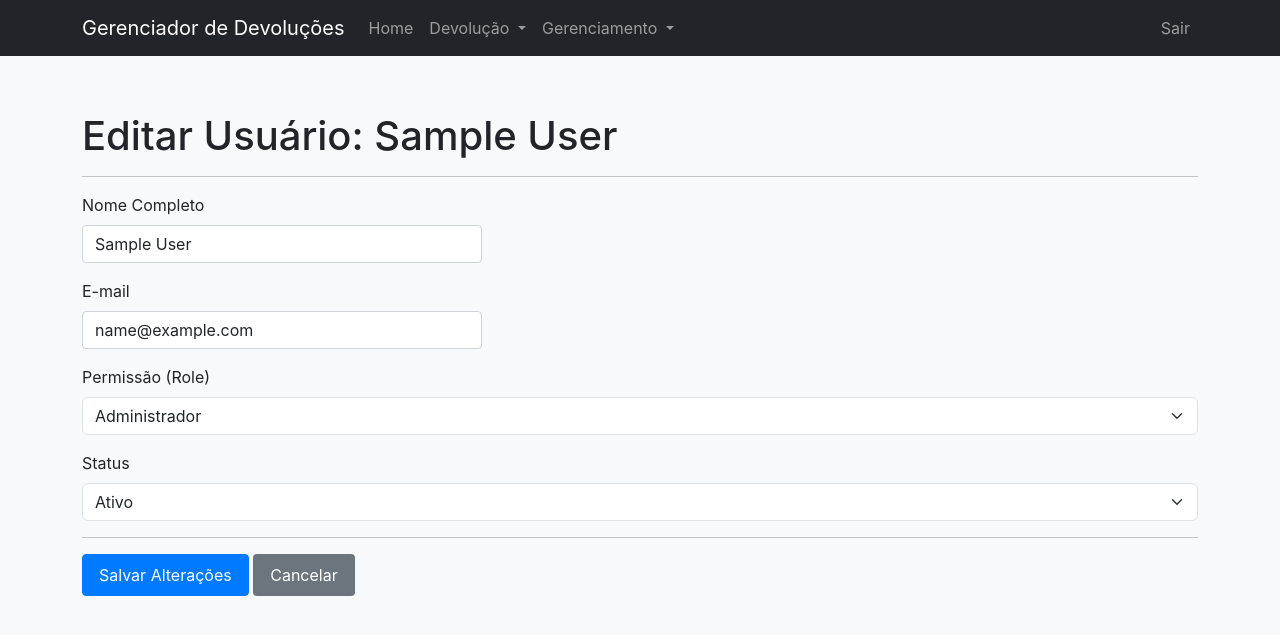
After one commit to marcoandrade1123/gerenciador_devolucoes, a Flask app: page /admin/user/1/edit in a window 1280 px wide. The commit adds this page. Shown: the top 635 px of the page. Run offline with Flask 3, Linux system fonts and the light colour scheme; a user stored in the database is signed in; tables that the repository leaves empty hold one stand-in row (values such as "Sample post").

Commit message:
Feat: Implementa a edicao de usuarios para admin

```diff
--- a/app/forms.py
+++ b/app/forms.py
@@ -19,7 +19,7 @@ class LoginForm(FlaskForm):
     submit = SubmitField('Entrar')
 
 # --- NOVO FORMULÁRIO DE EDIÇÃO DE USUÁRIO ---
-class EditUserForm(object):
+class EditUserForm(FlaskForm):
     """
     Formulário para um administrador editar os dados de um usuário.
     """
--- a/app/routes.py
+++ b/app/routes.py
@@ -1,7 +1,7 @@
 from flask import render_template, redirect, url_for, flash
 from flask_login import login_user, logout_user, current_user, login_required
 from app import app, db
-from app.forms import LoginForm
+from app.forms import LoginForm, EditUserForm
 from app.models import User
 from functools import wraps
 
@@ -54,3 +54,44 @@ def admin_users():
     # Busca todos os usuários no banco de dados, ordenados pelo nome
     users = User.query.order_by(User.name).all()
     return render_template('admin_users.html', title='Gerenciamento de Usuários', users=users)
+
+# --- NOVA ROTA DE EDIÇÃO DE USUÁRIO ---
+@app.route('/admin/user/<int:user_id>/edit', methods=['GET', 'POST'])
+@login_required
+@admin_required
+def edit_user(user_id):
+    # Busca o usuário no banco de dados pelo ID fornecido na URL.
+    # O .first_or_404() é um atalho útil: se não encontrar o usuário, ele
+    # automaticamente retorna uma página de erro 404 (Not Found).
+    user = User.query.get_or_404(user_id)
+
+    # Instancia o formulário, passando o e-mail original do usuário
+    # para a lógica de validação personalizada que criamos.
+    form = EditUserForm(original_email=user.email)
+
+    # --- LÓGICA PARA QUANDO O FORMULÁRIO É ENVIADO (MÉTODO POST) ---
+    if form.validate_on_submit():
+        # Atualiza os dados do objeto 'user' com os dados que vieram do formulário
+        user.name = form.name.data
+        user.email = form.email.data
+        user.role = form.role.data
+        user.is_active = form.is_active.data
+
+        # "Comita" a sessão para salvar as alterações no banco de dados
+        db.session.commit()
+
+        # Exibe uma mensagem de sucesso para o administrador
+        flash('Usuário atualizado com sucesso!', 'success')
+
+        # Redireciona de volta para a página de listagem de usuários
+        return redirect(url_for('admin_users'))
+
+    # --- LÓGICA PARA QUANDO A PÁGINA É CARREGADA PELA PRIMEIRA VEZ (MÉTODO GET) ---
+    # Preenche o formulário com os dados atuais do usuário que veio do banco
+    form.name.data = user.name
+    form.email.data = user.email
+    form.role.data = user.role
+    form.is_active.data = user.is_active
+
+    # Renderiza o template de edição, passando o formulário preenchido
+    return render_template('edit_user.html', title=f'Editar Usuário: {user.name}', form=form, user=user)
--- a/app/templates/admin_users.html
+++ b/app/templates/admin_users.html
@@ -39,7 +39,7 @@
                     {% endif %}
                 </td>
                 <td>
-                    <a href="#" class="btn btn-sm btn-primary">Editar</a>
+                    <a href="{{ url_for('edit_user', user_id=user.id) }}" class="btn btn-sm btn-primary">Editar</a>
                 </td>
             </tr>
             {% endfor %}
--- /dev/null
+++ b/app/templates/edit_user.html
@@ -0,0 +1,54 @@
+{% extends "base.html" %}
+
+{% block main_content %}
+    <h1>{{ title }}</h1>
+    <hr>
+
+    <!-- O 'novalidate' desativa a validação padrão do navegador,
+         permitindo que nossas validações do Flask (WTForms) funcionem. -->
+    <form method="POST" action="" novalidate>
+
+        <!-- Campo oculto de proteção CSRF. Essencial para segurança. -->
+        {{ form.hidden_tag() }}
+
+        <div class="mb-3">
+            {{ form.name.label(class="form-label") }}
+            {{ form.name(class="form-control") }}
+            {% for error in form.name.errors %}
+                <div class="invalid-feedback d-block">{{ error }}</div>
+            {% endfor %}
+        </div>
+
+        <div class="mb-3">
+            {{ form.email.label(class="form-label") }}
+            {{ form.email(class="form-control") }}
+            {% for error in form.email.errors %}
+                <div class="invalid-feedback d-block">{{ error }}</div>
+            {% endfor %}
+        </div>
+
+        <div class="mb-3">
+            {{ form.role.label(class="form-label") }}
+            {{ form.role(class="form-select") }} <!-- Usamos form-select para dropdowns -->
+            {% for error in form.role.errors %}
+                <div class="invalid-feedback d-block">{{ error }}</div>
+            {% endfor %}
+        </div>
+
+        <div class="mb-3">
+            {{ form.is_active.label(class="form-label") }}
+            {{ form.is_active(class="form-select") }} <!-- Usamos form-select para dropdowns -->
+            {% for error in form.is_active.errors %}
+                <div class="invalid-feedback d-block">{{ error }}</div>
+            {% endfor %}
+        </div>
+
+        <hr>
+
+        <div class="mb-3">
+            {{ form.submit(class="btn btn-primary") }}
+            <a href="{{ url_for('admin_users') }}" class="btn btn-secondary">Cancelar</a>
+        </div>
+
+    </form>
+{% endblock %}
```
Also changed, not shown: Documentacao_gerenciador_devolucoes.md (+71 -0 lines).
